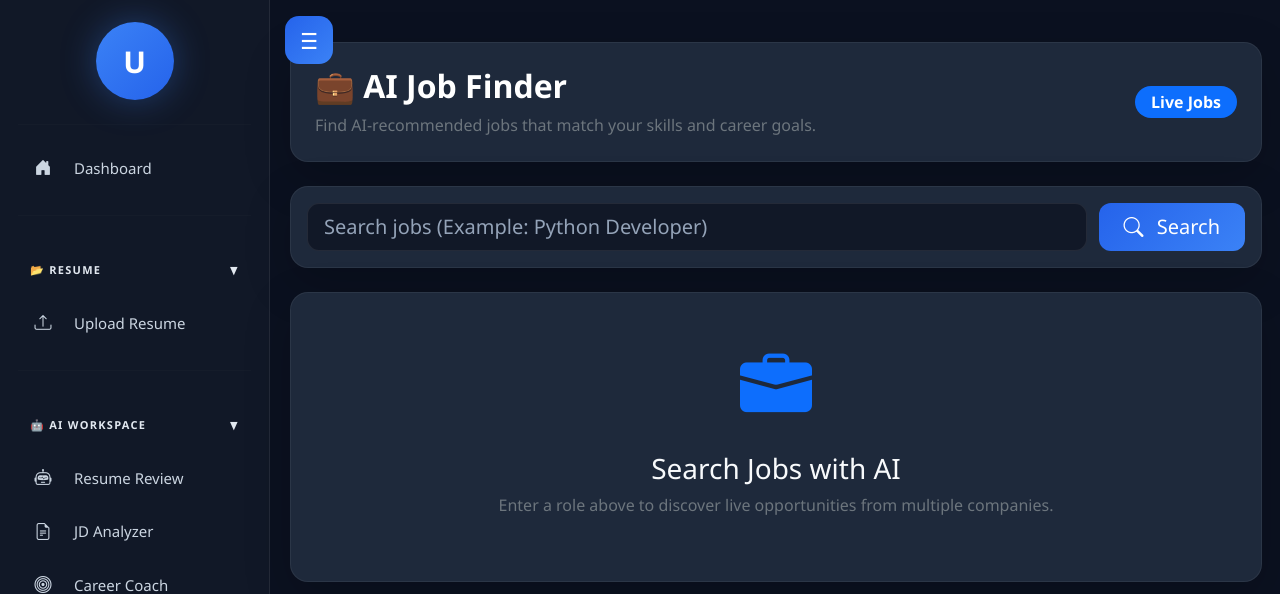
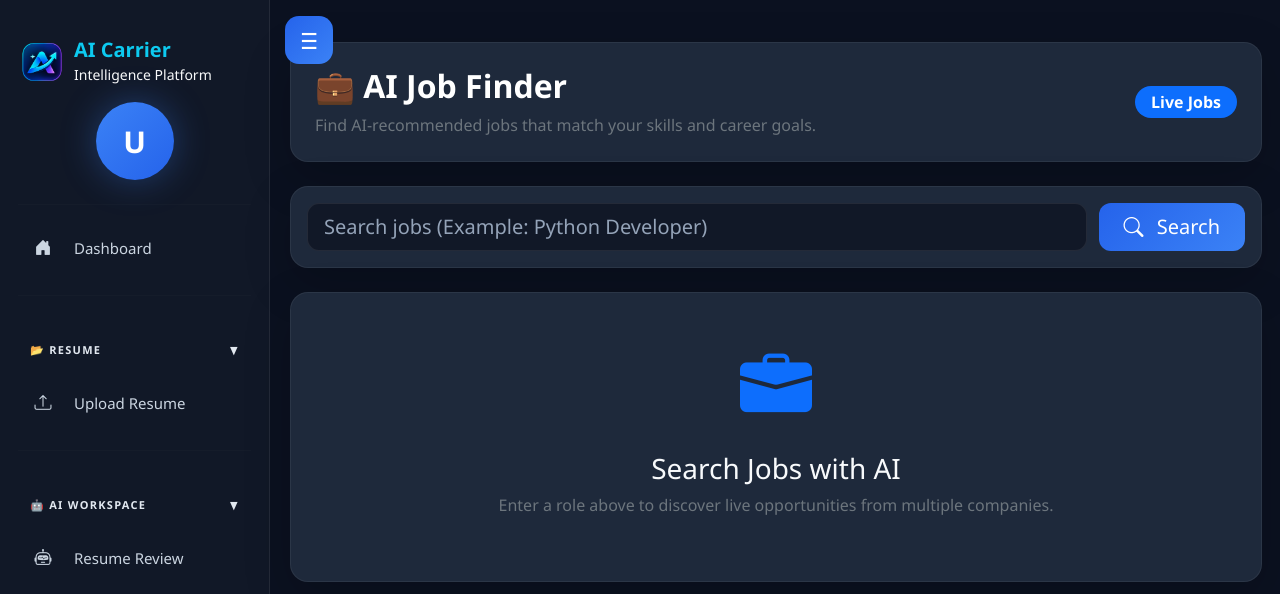
Before and after one commit to kswastikrajachary16/AI_carrier_intelligence_platform, a Flask app: page /jobs in a window 1280 px wide. Shown: the top 594 px of the page. Run offline with Flask 3, Linux system fonts and the light colour scheme; some libraries are stand-ins or nearby versions.

Commit message:
Add AI Carrier branding and favicon

```diff
--- a/templates/index.html
+++ b/templates/index.html
@@ -15,6 +15,7 @@ AI Career Intelligence Platform
 
             <!-- LEFT: HERO CONTENT -->
             <div class="col-lg-6 hero-copy">
+
 
                 <div class="hero-eyebrow">
                     <span class="hero-eyebrow-dot"></span>
--- a/templates/layouts/sidebar.html
+++ b/templates/layouts/sidebar.html
@@ -17,6 +17,9 @@
         {% endblock %}
 
     </title>
+	<link rel="icon"
+	      type="image/png"
+	      href="{{ url_for('static', filename='images/ai-carrier-logo.png') }}">
 
     <link
         href="https://cdn.jsdelivr.net/npm/bootstrap@5.3.3/dist/css/bootstrap.min.css"
@@ -38,29 +41,19 @@
 
         <aside id="sidebar" class="sidebar">
 
-           <!-- Logo -->
-
-          <!-- <div class="d-flex justify-content-between align-items-center py-3">
-
-                <div id="brand-area">
-
-                    <h3 class="fw-bold text-info mb-0">
-
-                        AI Career
-
-                    </h3>
-
-                    <small class="text-light">
-
-                        Intelligence Platform
-
-                    </small>
-
-                </div>
 
 
+		   <!-- Logo -->
+		   <div class="d-flex align-items-center py-3">
+		       <img src="{{ url_for('static', filename='images/ai-carrier-logo.png') }}"
+		            alt="AI Carrier"
+		            style="width: 48px; height: 48px; object-fit: contain;">
 
-            </div> -->
+		       <div class="ms-2">
+		           <h5 class="fw-bold text-info mb-0">AI Carrier</h5>
+		           <small class="text-light">Intelligence Platform</small>
+		       </div>
+		   </div>
 
             <!-- Profile -->
 
```
Also changed, not shown: templates/base.html (+6 -1 lines), static/images/ai-carrier-logo.png (added).
